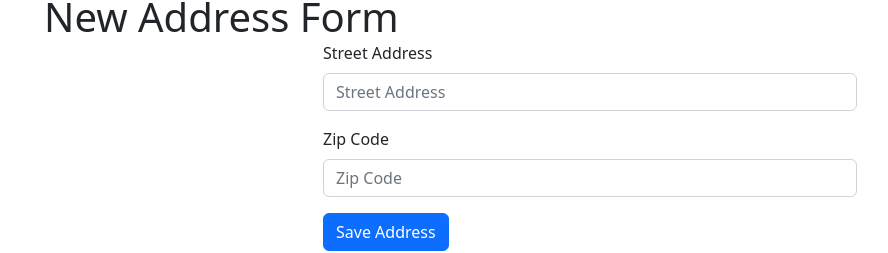
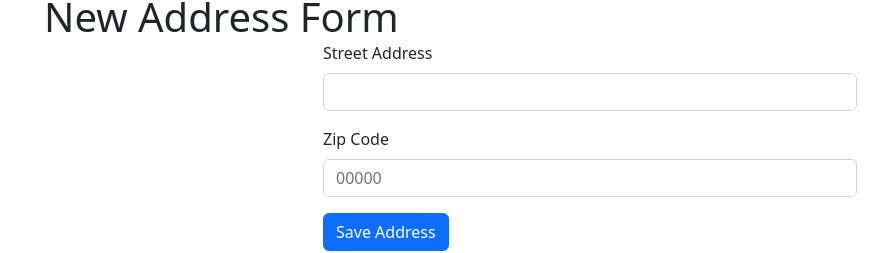
Before and after one commit to partapparam/reduxstudy, a React (Create React App) app: page /new in a window 1280 px wide. Shown: the part 161-414 px from the top of the page, without its empty margins (50-938 px from the left). Built offline with nearby package versions, Linux system fonts and the light colour scheme.

Commit message:
new forms

```diff
--- a/src/features/address/AddressForm.jsx
+++ b/src/features/address/AddressForm.jsx
@@ -10,14 +10,17 @@ import { useDispatch, useSelector } from "react-redux"
 export const AddressForm = () => {
   const dispatch = useDispatch()
   const [streetAddress, setStreetAddress] = useState("")
-  const [zipcode, setZipcode] = useState(0)
+  const [zipcode, setZipcode] = useState("")
   const [addRequestStatus, setAddRequestStatus] = useState("idle")
 
   const canSave =
     [streetAddress, zipcode].every(Boolean) && addRequestStatus === "idle"
 
-  const onSaveAddressClicked = async () => {
+  const onSaveAddressClicked = async (event) => {
+    console.log("can save", canSave)
+    event.preventDefault()
     if (canSave) {
+      console.log("can save")
       try {
         setAddRequestStatus("pending")
         await dispatch(postNewAddress({ streetAddress, zipcode })).unwrap()
@@ -36,23 +39,25 @@ export const AddressForm = () => {
       <h1 className="mb-auto">New Address Form</h1>
       <Row className="justify-content-md-center">
         <Col lg="6">
-          <Form className="mb-auto">
+          <Form className="mb-auto" onSubmit={onSaveAddressClicked}>
             <Form.Group className="mb-3" controlId="addressStreet">
               <Form.Label className="label">Street Address</Form.Label>
               <Form.Control
                 type="text"
-                placeholder="Street Address"
+                value={streetAddress}
+                onChange={(e) => setStreetAddress(e.target.value)}
               ></Form.Control>
             </Form.Group>
             <Form.Group className="mb-3" controlId="zipcode">
               <Form.Label className="label">Zip Code</Form.Label>
-              <Form.Control type="number" placeholder="Zip Code"></Form.Control>
+              <Form.Control
+                type="number"
+                placeholder="00000"
+                value={zipcode}
+                onChange={(e) => setZipcode(e.target.value)}
+              ></Form.Control>
             </Form.Group>
-            <Button
-              variant="primary"
-              type="submit"
-              onClick={onSaveAddressClicked}
-            >
+            <Button variant="primary" type="submit">
               Save Address
             </Button>
           </Form>
--- a/src/features/address/addressSlice.jsx
+++ b/src/features/address/addressSlice.jsx
@@ -12,6 +12,19 @@ export const fetchAddresses = createAsyncThunk(
       return response.data.data
     } catch (error) {
       console.log("error fetching the results", error)
+    }
+  }
+)
+
+export const postNewAddress = createAsyncThunk(
+  "addresses/postNewAddress",
+  async (address) => {
+    try {
+      console.log(address)
+      const response = await addressService.newAddress(address)
+      return response.data
+    } catch (error) {
+      console.log("error while saving address", error)
     }
   }
 )
@@ -45,6 +58,9 @@ const addressesSlice = createSlice({
         state.status = "failed"
         state.error = action.error.message
       })
+      .addCase(postNewAddress.fulfilled, (state, action) => {
+        state.cards.push(action.payload)
+      })
   },
 })
 
@@ -58,12 +74,5 @@ export const selectAddressById = (state, addressId) => {
   return state.addresses.cards.find((ad) => ad.address_id === +addressId)
 }
 
-export const postNewAddress = (body) => {
-  return async (dispatch, getState) => {
-    const response = await addressService.newAddress(body)
-    console.log(response)
-  }
-}
-
 // Export Reducer
 export default addressesSlice.reducer
```
